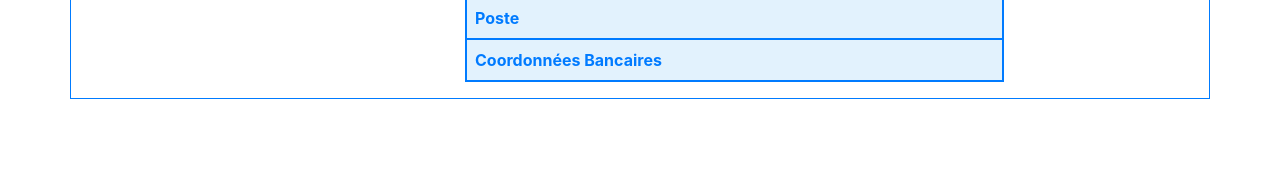
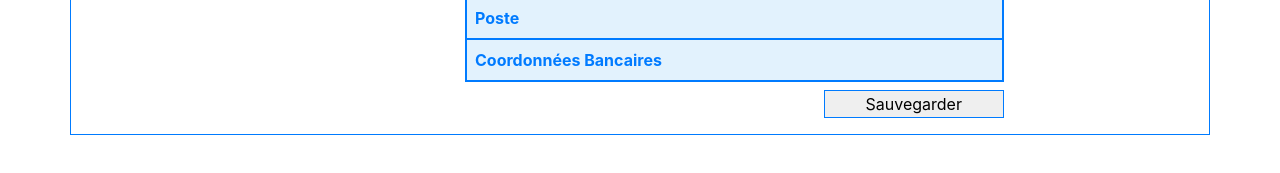
Before and after one commit to jacquesgrana/workshop-bootstrap-tp-atelier-bootstrap, a plain HTML site: page html/editer.html in a window 1280 px wide. Shown: the part 263-436 px from the top of the page. Drawn offline with Linux system fonts and the light colour scheme.

Commit message:
tp 7 ajout bouton sauvegarder

```diff
--- a/html/editer.html
+++ b/html/editer.html
@@ -123,6 +123,7 @@
 
 
                     </div>
+                    <button type="button" class="mt-2 offset-8 col-4 border border-primary perso_button_add">Sauvegarder</button>
                 </form>
             </div>
         </div>
```
